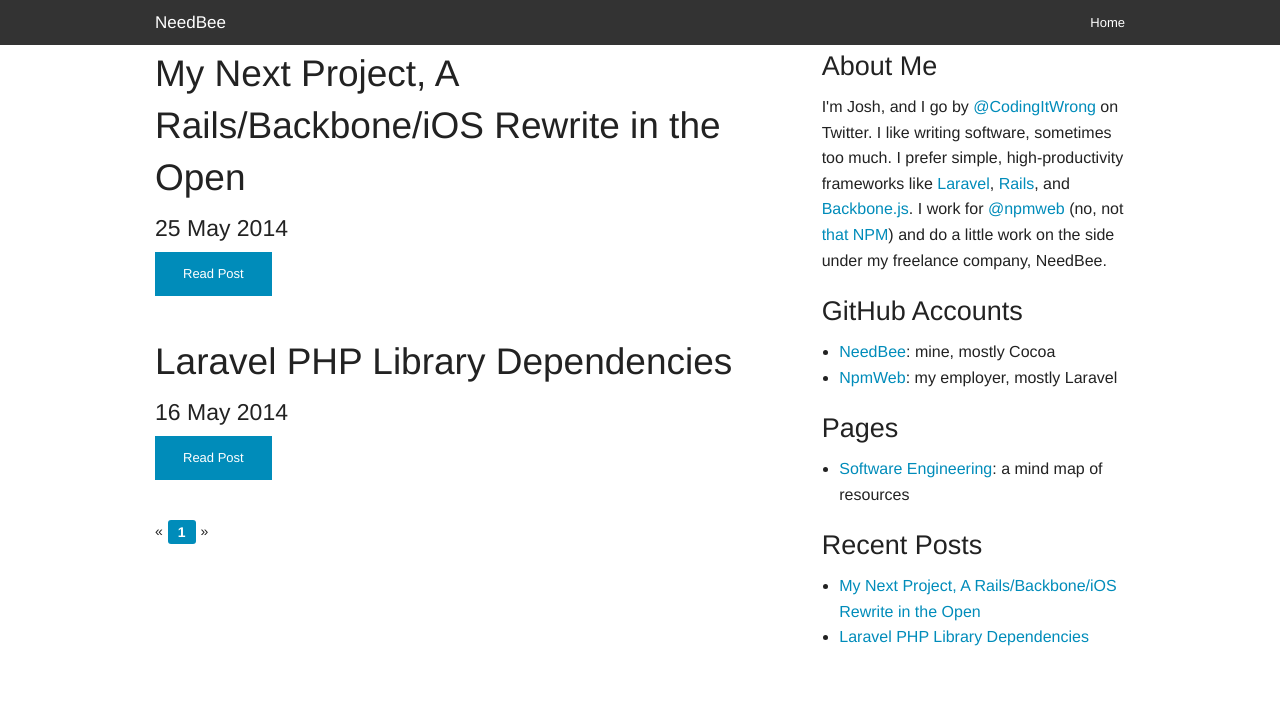
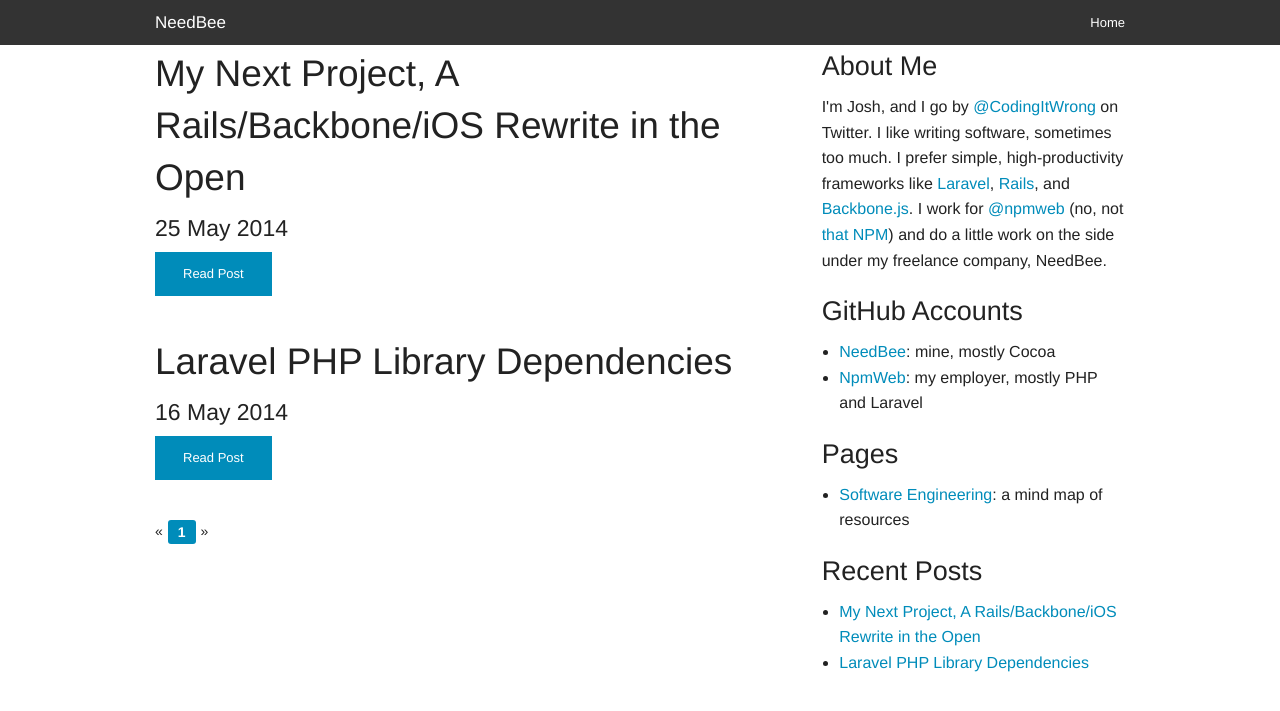
Before and after one commit to needbee/needbee.github.io, a Jekyll site: the page built from index.html, in a window 1280 px wide. Shown: the top 711 px of the page. Built offline with Jekyll 4.4.1, drawn with Linux system fonts in a browser that asks for light colours; nearby versions of some CDN libraries; library files that are not in the unit come from our copies; Markdown is read by kramdown in place of the engine named in the settings; the list of posts is cut into pages by our own code.

Commit message:
adds reference to generic PHP code

```diff
--- a/_includes/sidebar.html
+++ b/_includes/sidebar.html
@@ -6,7 +6,7 @@
 
 <ul>
 	<li><a href="https://github.com/needbee">NeedBee</a>: mine, mostly Cocoa</li>
-	<li><a href="https://github.com/npmweb">NpmWeb</a>: my employer, mostly Laravel</li>
+	<li><a href="https://github.com/npmweb">NpmWeb</a>: my employer, mostly PHP and Laravel</li>
 </ul>
 
 <h3>Pages</h3>
```
